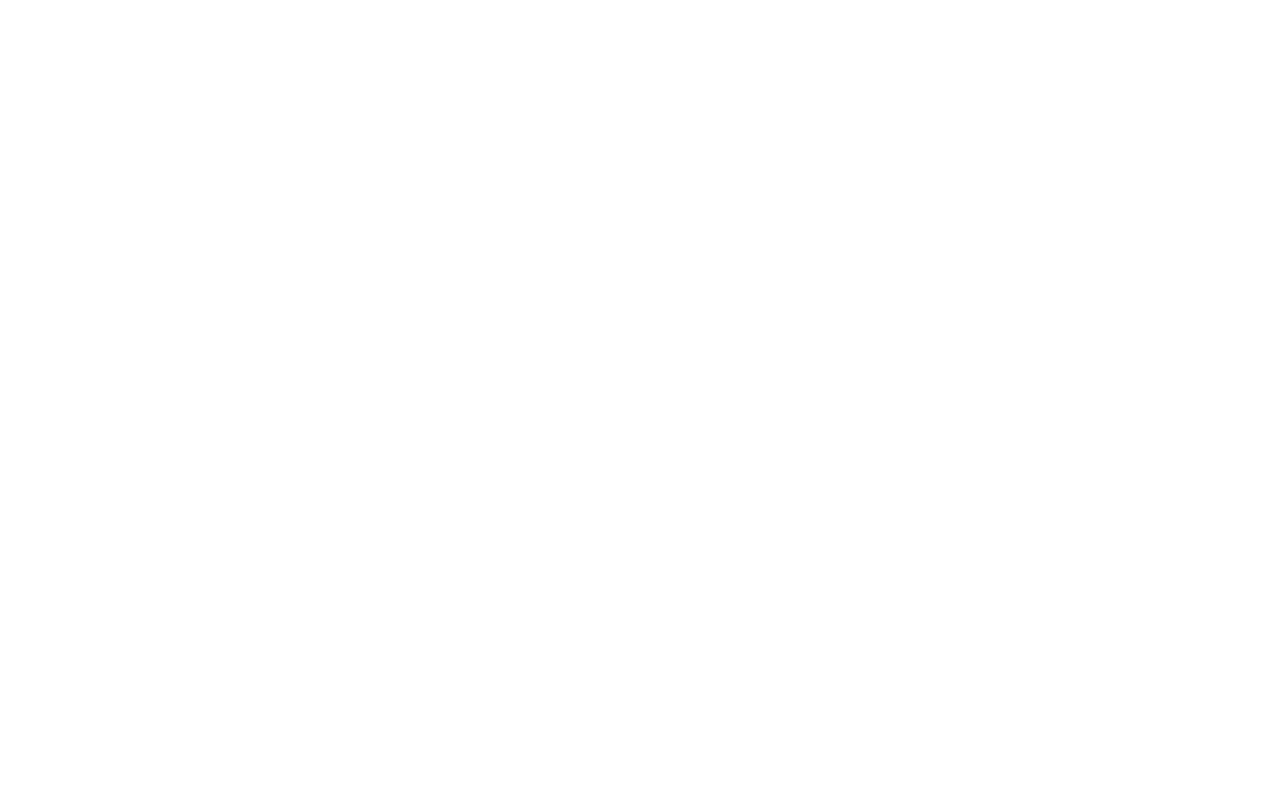
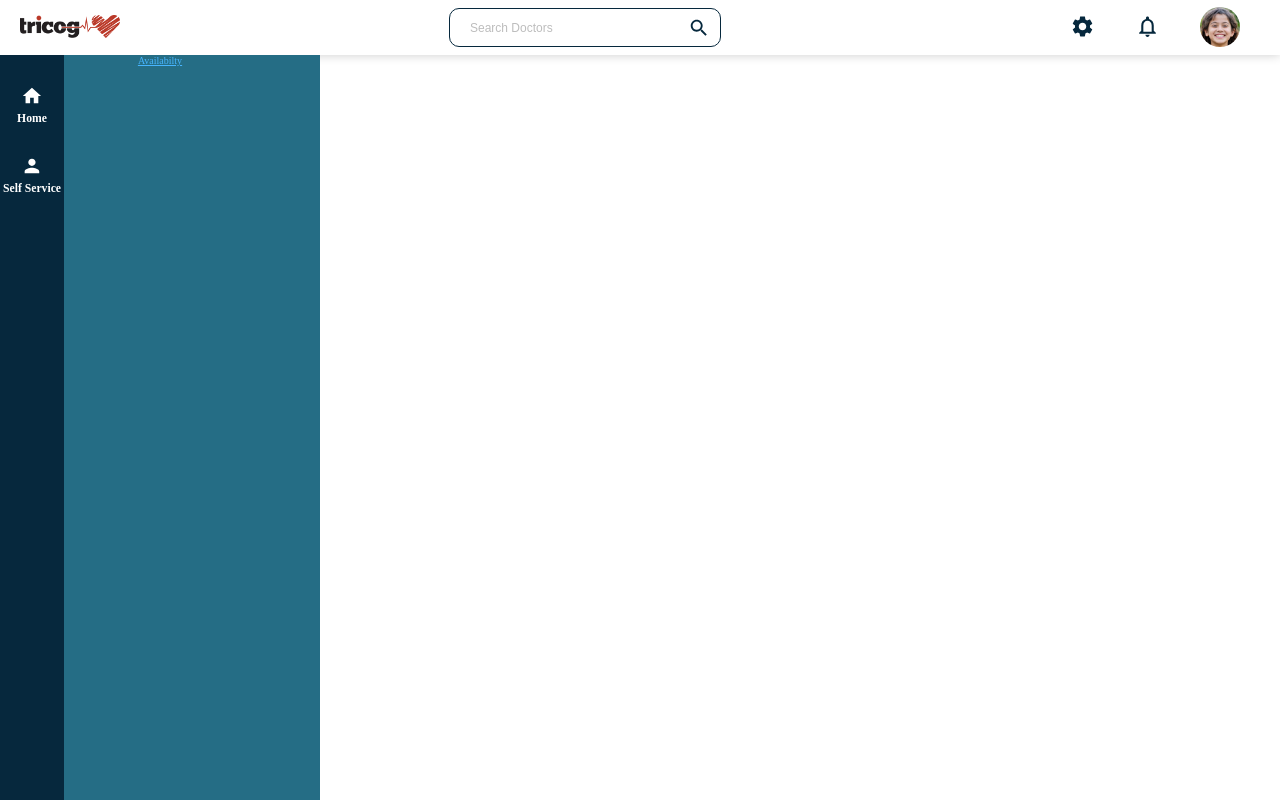
Before and after one commit to Sneha-Shaw/shift_frontend, a React (Create React App) app: page /availabilty in a window 1280 px wide. Before the commit this address had no page. Built offline with nearby package versions, Linux system fonts and the light colour scheme.

Commit message:
`added availability page`

```diff
--- a/src/Routes.js
+++ b/src/Routes.js
@@ -6,6 +6,7 @@ import theme from './theme'
 import Home from "./pages/Home/Home";
 import Navbar from './components/Navbar/Navbar'
 import SelfService from "./pages/SelfService/SelfService";
+import Availabity from "./pages/Availabity/Availabity";
 
 
 const Router = () => {
@@ -42,6 +43,19 @@ const Router = () => {
                             )
                         }
                     />
+                    <Route
+                        path="/availabilty"
+                        element={
+                            doctorInfo ? (
+                                    <>
+                                        <Navbar />
+                                        <Availabity />
+                                    </>
+                            ) : (
+                                <Navigate to="/login" />
+                            )
+                        }
+                    />
 
                 </Routes>
             </BrowserRouter>
--- a/src/components/SubSidebar/SubSidebar.js
+++ b/src/components/SubSidebar/SubSidebar.js
@@ -1,10 +1,17 @@
 import React from 'react'
 import useStyles from './styles'
+import { NavLink } from 'react-router-dom'
 
 const SubSidebar = () => {
     const classes = useStyles()
     return (
         <div className={classes.root}>
+            {/*  availabilty, Requests>leave,shift replacment,special request  */}
+            <NavLink to='/availabilty' style={({ isActive }) => ({
+                color: isActive ? '#47B5FF' : '#fff',
+            })} className={classes.navLink}>
+                Availabilty
+            </NavLink>
         </div>
     )
 }
--- a/src/components/SubSidebar/styles.js
+++ b/src/components/SubSidebar/styles.js
@@ -5,5 +5,12 @@ export default makeStyles((theme) => ({
         width: "25%",
         height: "100vh",
         backgroundColor: "#256D85",
+        display: "flex",
+        flexDirection: "column",
+        alignItems: "center",
+        // justifyContent: "center",
+        position: "fixed",
+        // top: 0,
+        left: 0,
     }
 }))
--- /dev/null
+++ b/src/pages/Availabity/Availabity.js
@@ -0,0 +1,16 @@
+import React from 'react'
+import useStyles from './styles'
+import Sidebar from '../../components/Sidebar/Sidebar'
+import SubSidebar from '../../components/SubSidebar/SubSidebar'
+
+const Availabity = () => {
+    const classes = useStyles()
+  return (
+    <div className={classes.root}>
+        <Sidebar />
+        <SubSidebar />
+    </div>
+  )
+}
+
+export default Availabity
--- /dev/null
+++ b/src/pages/Availabity/styles.js
@@ -0,0 +1,5 @@
+
+import { makeStyles } from "@mui/styles";
+export default makeStyles((theme) => ({
+
+}))
```
